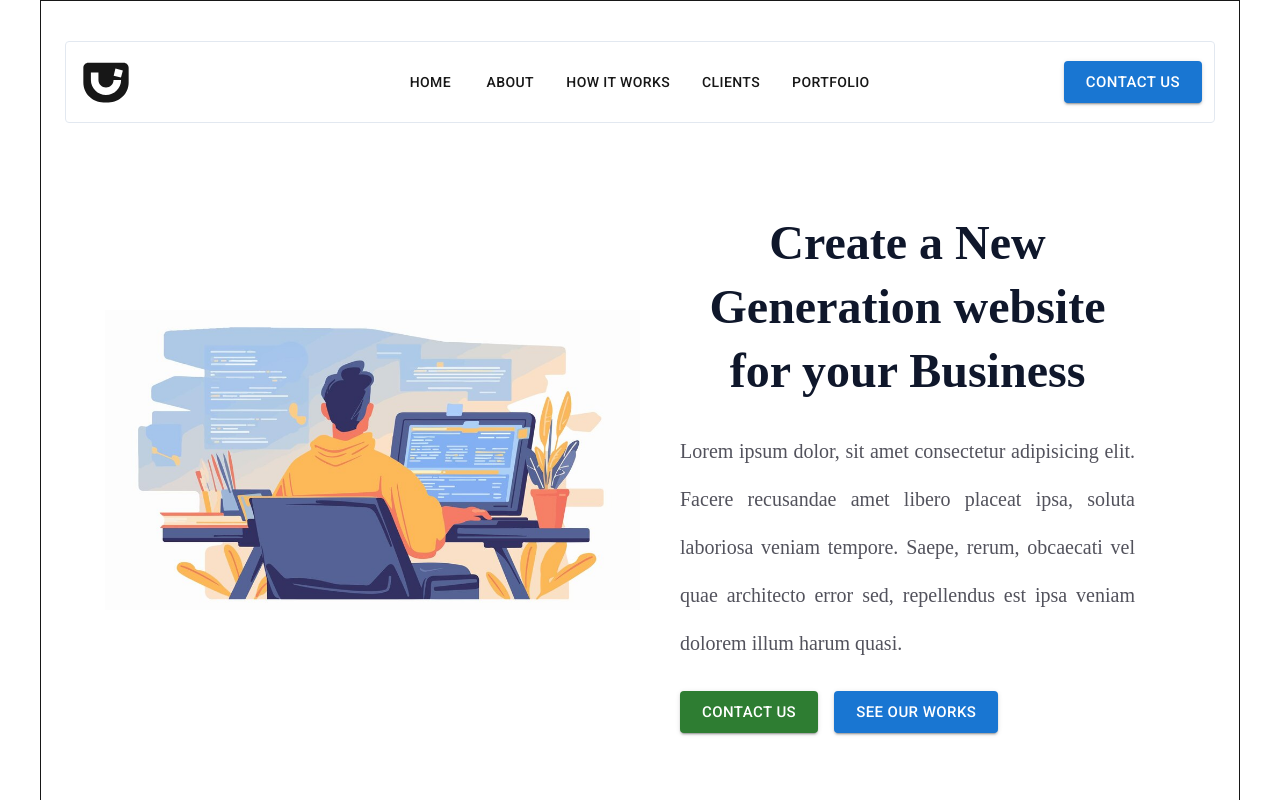
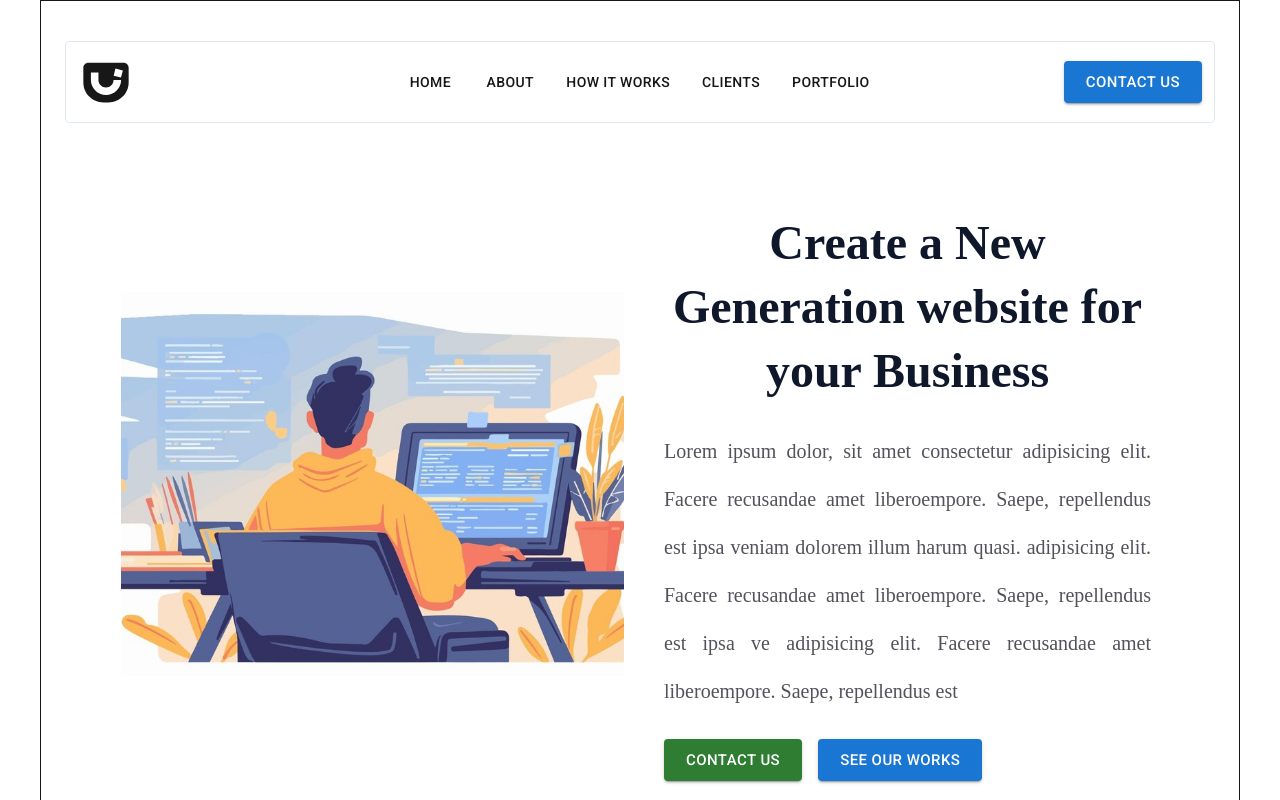
Before and after one commit to PouryaSoleimani/SIMPLE___LANDING___PAGE___NEXT.JS, a Next.js app: page / in a window 1280 px wide. Shown: the top 800 px of the page. Built offline with nearby package versions, Linux system fonts and the light colour scheme.

Commit message:
🟦 MUI 🟦

```diff
--- a/components/modules/bottom-header/BottomHeaderComponent.tsx
+++ b/components/modules/bottom-header/BottomHeaderComponent.tsx
@@ -7,14 +7,15 @@ function BottomHeaderComponent() {
         <div className='flex flex-col lg:flex-row items-center justify-between w-full mt-16 lg:px-10'>
 
 
-            <div id='HEADER___IMAGE' className='w-full basis-full lg:basis-1/2'>
-                <Image src="/header___image.jpg" width={1500} height={1500} alt='header--image' className='h-auto' />
+            <div id='HEADER___IMAGE' className='h-full basis-full lg:basis-1/2 px-4'>
+                <Image src="/header___image.jpg" width={1500} height={1800} alt='header--image' className='object-cover h-96' />
             </div>
 
-            <div id="HEADER__CONTENT" className='basis-full lg:basis-1/2 px-10 flex items-center flex-col'>
+            <div id="HEADER__CONTENT" className='basis-full lg:basis-1/2 px-10 lg:px-6  flex items-center flex-col'>
                 <h2 className='text-5xl font-black text-center my-6 text-slate-900 leading-[4rem] mx-auto'>Create a New Generation website for your Business</h2>
                 <p className=' text-xl text-zinc-600 leading-[3rem] text-justify'>
-                    Lorem ipsum dolor, sit amet consectetur adipisicing elit. Facere recusandae amet libero placeat ipsa, soluta laboriosa veniam tempore. Saepe, rerum, obcaecati vel quae architecto error sed, repellendus est ipsa veniam dolorem illum harum quasi.
+                    Lorem ipsum dolor, sit amet consectetur adipisicing elit. Facere recusandae amet liberoempore. Saepe, repellendus est ipsa veniam dolorem illum harum quasi.
+                    adipisicing elit. Facere recusandae amet liberoempore. Saepe, repellendus est ipsa ve adipisicing elit. Facere recusandae amet liberoempore. Saepe, repellendus est
                 </p>
                 <div id="HEADER___BUTTONS" className='flex items-center justify-center lg:justify-start lg:self-start mt-6 gap-4'>
                     <Button variant='contained' size='large' color='success'>Contact Us</Button>
```
